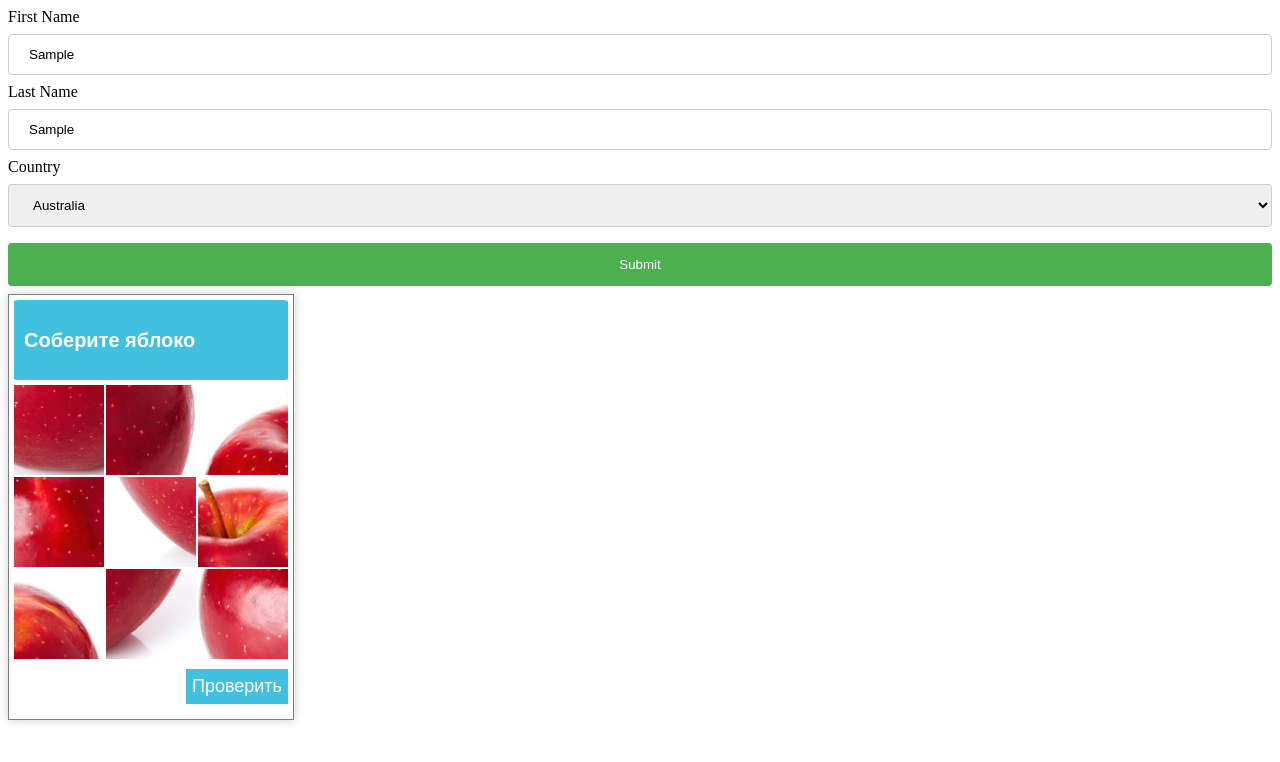
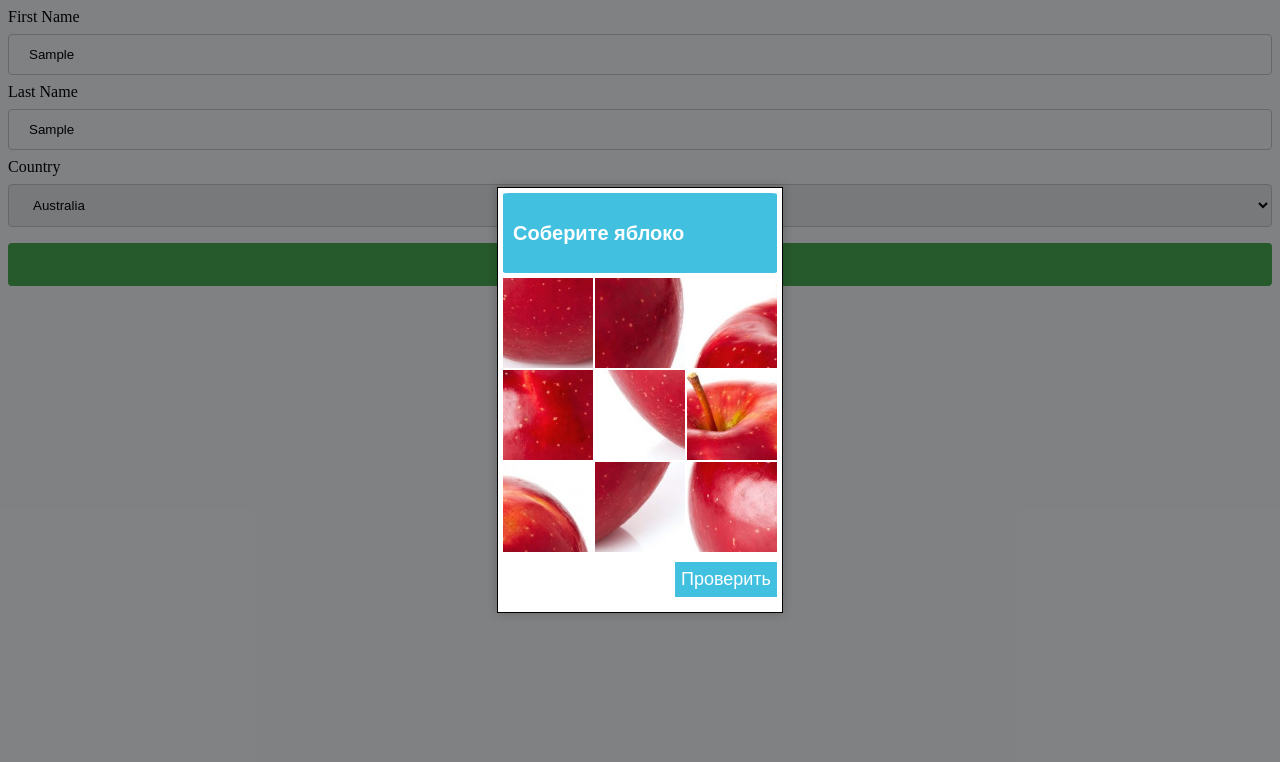
Before and after one commit to SamFredrickson/captcha, a plain HTML site: page index.html in a window 1280 px wide. Both pictures are taken after typing "Sample", "Sample" into the empty fields and a click on the input "Submit". Drawn offline with Linux system fonts and the light colour scheme.

Commit message:
validation

```diff
--- a/css/captcha.css
+++ b/css/captcha.css
@@ -25,12 +25,29 @@ input[type=text], select {
     background-color: #45a049;
   }
 
+
+.captcha__overlay{
+    display: none;
+    position: absolute;
+    top:0;
+    right: 0;
+    bottom: 0;
+    left: 0;
+    width: 100%;
+    height: 100%;
+    background: rgba(1, 5, 7, 0.5);
+}
+
 #captcha{ position: relative; }
 
 .captcha{
     position: absolute;
+    top: 50%;
+    left: 50%;
+    transform: translate(-50%, -50%);
     padding: 5px;
-    border: 1px solid grey;
+    border: 1px solid rgb(0, 0, 0);
+    background: #ffffff;
     height: auto;
     box-shadow: 0 0 10px rgba(0,0,0,0.2);
 }
--- a/index.html
+++ b/index.html
@@ -33,10 +33,10 @@
 
 <script type="module">
     import {Captcha} from "./js/captcha.js";
-    new Captcha("#captcha").init();
+    new Captcha("form").init();
 </script>
 
-
+<div class="captcha__overlay">
  <div class="captcha">
         <div class="captcha__title">Соберите яблоко</div>
         <div class="captcha__content">
@@ -46,5 +46,6 @@
             <button>Проверить</button>
         </div>
     </div>
+  </div>
 </body>
 </html>
--- a/js/captcha.js
+++ b/js/captcha.js
@@ -7,6 +7,8 @@ export class Captcha
     {
         this.form = form;
         this.captcha_element = ".captcha__row div";
+        this.captcha_button  = ".captcha__button button";
+        this.captcha_overlay = ".captcha__overlay";
         this.validation_pattern = "123456789";
     }
 
@@ -22,14 +24,17 @@ export class Captcha
     init()
     {
         // Inserting images randomly
+
         document.addEventListener("DOMContentLoaded", this.shuffle);
+
         // Creating events for dragging.
         new Event('dragstart', e => this.dragStart(e), this.captcha_element, 'class');
         new Event('dragend', e => this.dragEnd(e), this.captcha_element, 'class');
         new Event('dragover', e => this.dragOver(e), this.captcha_element, 'class');
         new Event('drop', e => this.dragDrop(e), this.captcha_element, 'class');
 
-        new Event('submit', e => this.validate(e), this.form, this.GetSelectorType(this.form));
+        new Event('submit', e => this.showModal(e), this.form, this.GetSelectorType(this.form));
+        new Event('click',  e => this.validate(e), this.captcha_button, this.GetSelectorType(this.captcha_button));
     }
 
     shuffle()
@@ -82,10 +87,19 @@ export class Captcha
         this.start.src = this.drop;
     }
 
+    showModal(e)
+    {
+    	e.preventDefault();
+        const overlay  = document.querySelector(this.captcha_overlay);
+        overlay.style.display = "initial";
+        this.formtarget = e.target;
+    }
+
     validate(e)
     {
-    	e.preventDefault();
-    	console.log(e.target);
+        const elements = document.querySelectorAll(this.captcha_element + " img");
+        const images   = Array.from(elements).map(el => el.src.substr(-5, 1)).join('');
+        if(images === this.validation_pattern) this.formtarget.submit();
+        else alert("Паззл собран не верно!");
     }
-
 }
```
